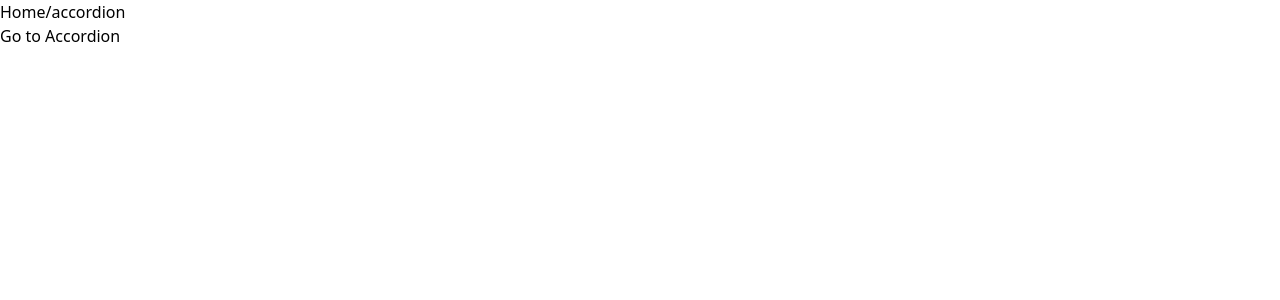
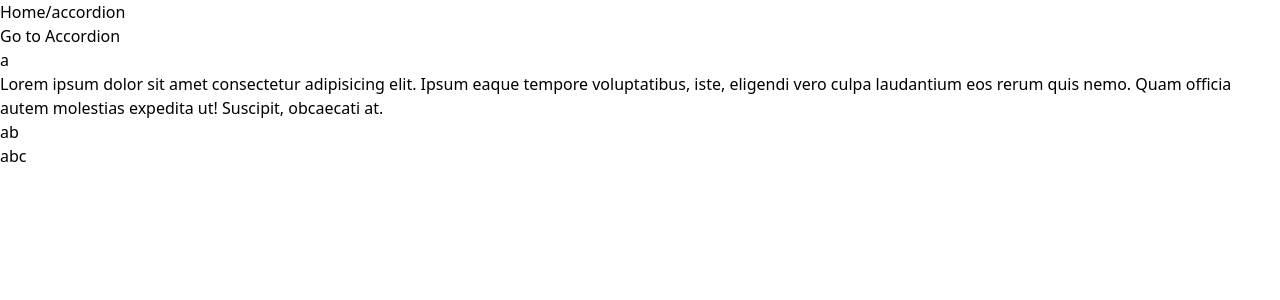
Before and after one commit to sparsh97/Learn_React_02, a React (Vite) app in the folder react-router-learn/: page /accordion in a window 1280 px wide. Shown: the top 300 px of the page. Built offline with nearby package versions, Linux system fonts and the light colour scheme.

Commit message:
fixed imports in pages folder

```diff
--- a/react-router-learn/src/App.jsx
+++ b/react-router-learn/src/App.jsx
@@ -1,12 +1,24 @@
 import { useState } from "react";
 import "./App.css";
-import Link from './components/Link';
+import Link from "./components/Link";
+import Routes from "./components/Routes";
+import AccordionPage from "./pages/AccordionPage";
+import DropdownPage from "./pages/DropdownPage";
+
 function App() {
-  return  (
+  return (
     <div>
       <Link to="/test">Go to Accordion</Link>
+      <div className="p-2 m-2 rounded">
+        <Routes path="/accordion">
+          <AccordionPage></AccordionPage>
+        </Routes>
+        <Routes path="/dropdown">
+          <DropdownPage></DropdownPage>
+        </Routes>
+      </div>
     </div>
-  )
+  );
 }
 
 export default App;
--- /dev/null
+++ b/react-router-learn/src/components/Routes.jsx
@@ -0,0 +1,10 @@
+import React, { useContext } from "react";
+import NavigationContext from "../context/Navigation";
+
+function Routes({ children, path }) {
+  const { currentPath } = useContext(NavigationContext);
+  if (path === currentPath) return children;
+  return null;
+}
+
+export default Routes;
--- a/react-router-learn/src/context/Navigation.jsx
+++ b/react-router-learn/src/context/Navigation.jsx
@@ -19,7 +19,7 @@ function NaviagationProvider({ children }) {
   }
 
   return (
-    <NavigationContext.Provider value={{navigate}}>
+    <NavigationContext.Provider value={{navigate, currentPath}}>
       <button onClick={()=>navigate("/")}>Home</button>
       {currentPath}
       {children}
--- a/react-router-learn/src/pages/AccordionPage.jsx
+++ b/react-router-learn/src/pages/AccordionPage.jsx
@@ -1,6 +1,4 @@
-import { useState } from "react";
-import "./App.css";
-import Accordion from "./components/Accordion";
+import Accordion from "../components/Accordion";
 
 function AccordionPage() {
   const items = [
--- a/react-router-learn/src/pages/DropdownPage.jsx
+++ b/react-router-learn/src/pages/DropdownPage.jsx
@@ -1,6 +1,5 @@
 import { useState } from "react";
-import "./App.css";
-import Dropdown from "./components/Dropdown";
+import Dropdown from "../components/Dropdown";
 
 function DropdownPage() {
   const [select, setSelect] = useState(null);
```
